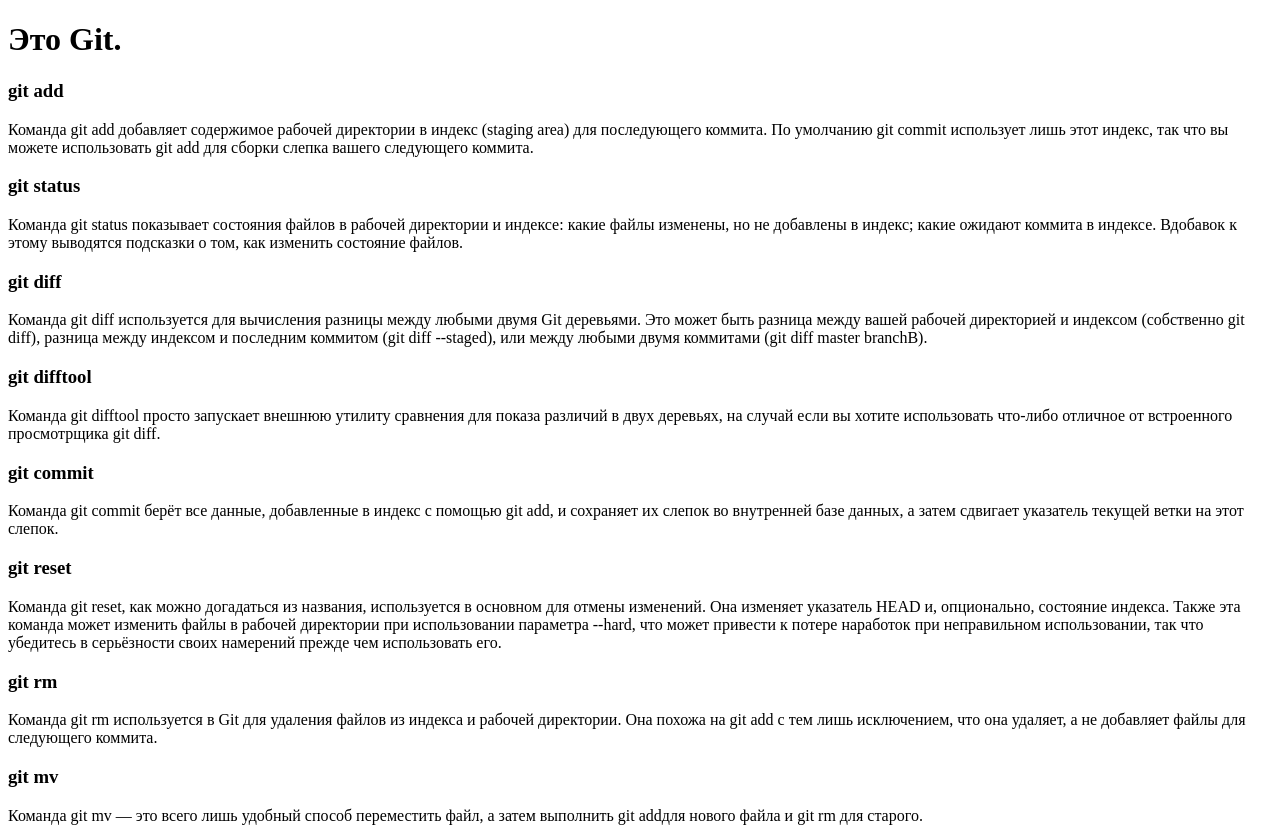
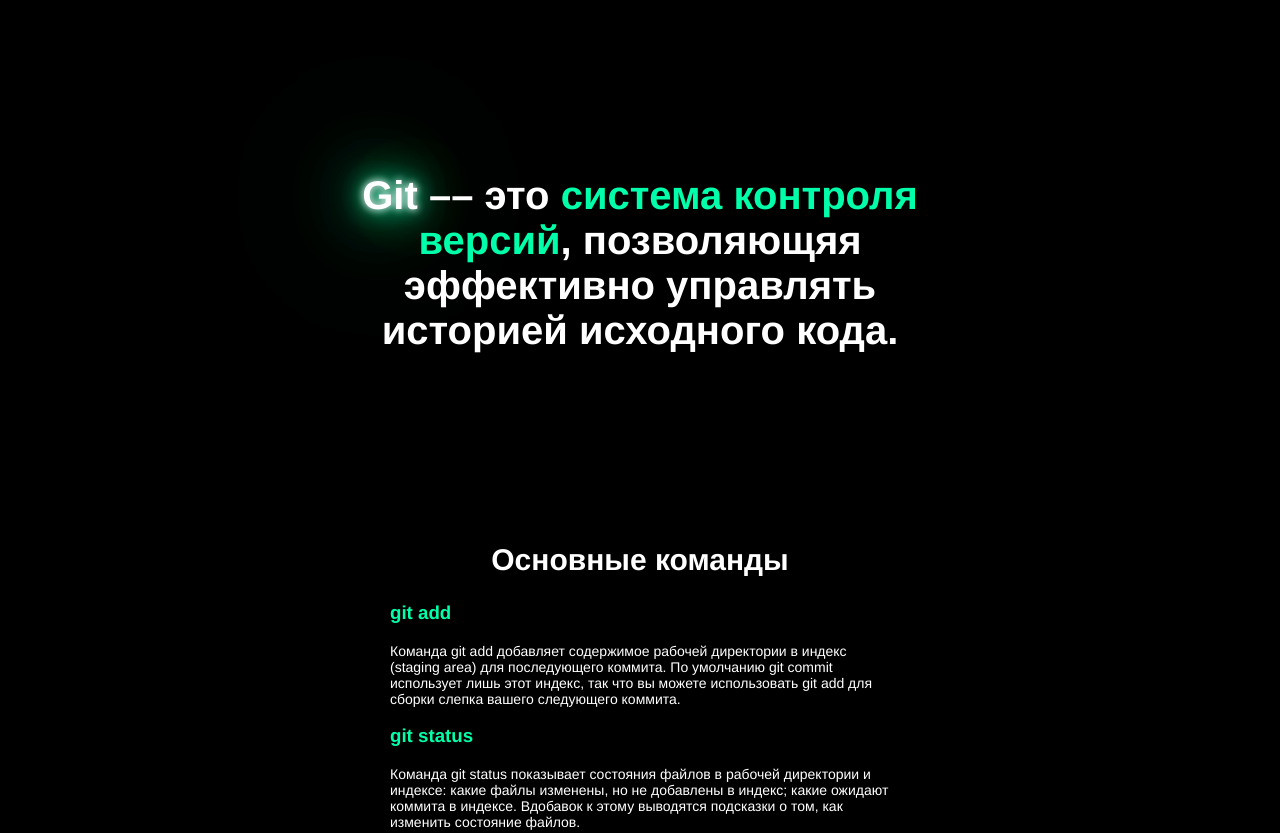
Before and after one commit to Kasatkeen/Git-practice, a plain HTML site: page index.html in a window 1280 px wide. Shown: the top 833 px of the page. Drawn offline with Linux system fonts and the light colour scheme.

Commit message:
style.css created and filled

```diff
--- a/index.html
+++ b/index.html
@@ -1,13 +1,19 @@
 <!DOCTYPE html>
-<html lang="en">
+<html lang="ru">
 <head>
     <meta charset="UTF-8">
     <meta http-equiv="X-UA-Compatible" content="IE=edge">
     <meta name="viewport" content="width=device-width, initial-scale=1.0">
+    <link rel="stylesheet" href="style.css">
     <title>Git-Practice</title>
 </head>
 <body>
-    <h1>Это Git.</h1>
+    <!-- <h1>GIT</h1> -->
+    <div class="GitIsBlock">
+        <h2><span class="Git">Git</span> –– это <span class="system">система контроля версий</span>, позволяющяя эффективно управлять историей исходного кода.</h2>
+    </div>
+
+    <h2>Основные команды</h2>
 
     <h3>git add</h3>
     <p>Команда git add добавляет содержимое рабочей директории в индекс (staging area) для последующего коммита.
--- /dev/null
+++ b/style.css
@@ -0,0 +1,90 @@
+body { background-color: #000;}
+
+.rectangle {
+    height: 50px;
+    width: 100px;
+    background-color: #555;
+}
+
+div.GitIsBlock {
+    height: 510px;
+    position: relative
+}
+
+div.GitIsBlock h2 {
+    margin: 0;
+    position: absolute;               /* 2 */
+    top: 50%;                         /* 3 */
+    left: 50%;
+    margin-right: -50%;
+    transform: translate(-50%, -50%);
+
+    font-size: 40px;
+    font-family: Helvetica, Arial, sans-serif;
+    color: #fff;
+    margin-left: auto;
+    margin-right: auto;
+    width: 600px
+}
+
+.Git {
+    font-family: Helvetica, Arial, sans-serif;
+    font-size: 40px;
+    color: #fff;
+    text-shadow:
+        0 0 7px #fffa,
+        0 0 10px #fffa,
+        0 0 21px #0fa,
+        0 0 42px #0fa,
+        0 0 82px #0fa,
+        0 0 92px #0fa,
+        0 0 102px #0fa,
+        0 0 151px #0fa;
+}
+
+h1 {
+    font-family: Helvetica, Arial, sans-serif;
+    font-size: 70px;
+    color: #fff;
+    text-shadow:
+        0 0 7px #0fa,
+        0 0 10px #0fa,
+        0 0 21px #0fa,
+        0 0 42px #0fa,
+        0 0 82px #0fa,
+        0 0 92px #0fa,
+        0 0 102px #0fa,
+        0 0 151px #0fa;
+    text-align: center;
+}
+
+h2 {
+    font-family: Helvetica, Arial, sans-serif;
+    color: #fff;
+    font-size: 30px;
+    text-align: center;
+    margin-left: auto;
+    margin-right: auto;
+    width: 400px
+}
+
+h3 {
+    font-family: Helvetica, Arial, sans-serif;
+    color: #0fa;
+    margin-left: auto;
+    margin-right: auto;
+    width: 500px
+}
+
+p {
+    font-family: Helvetica, Arial, sans-serif;
+    color: rgb(255, 255, 255);
+    font-size: 14px;
+    margin-left: auto;
+    margin-right: auto;
+    width: 500px
+}
+
+.system {
+    color:#0fa;
+}
```
